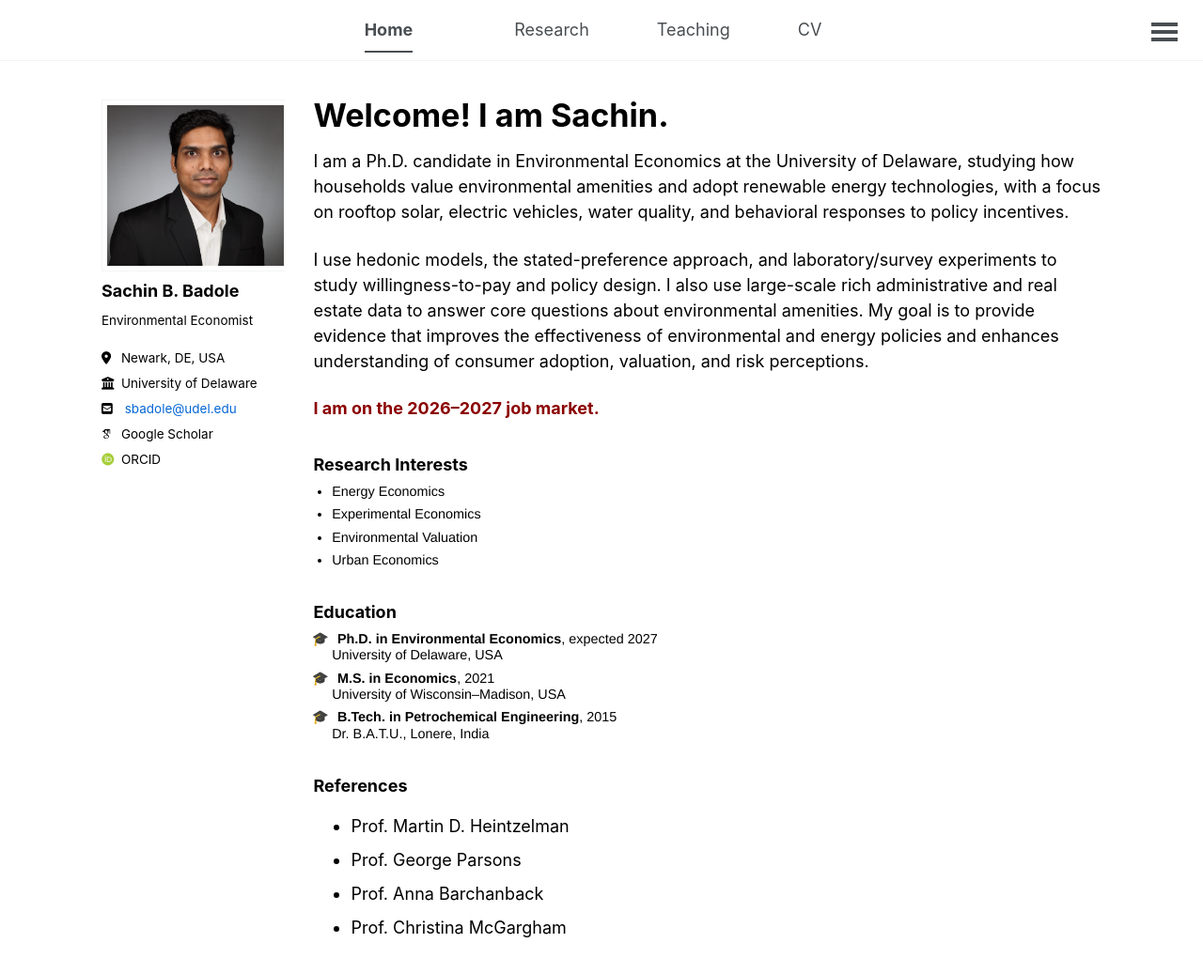
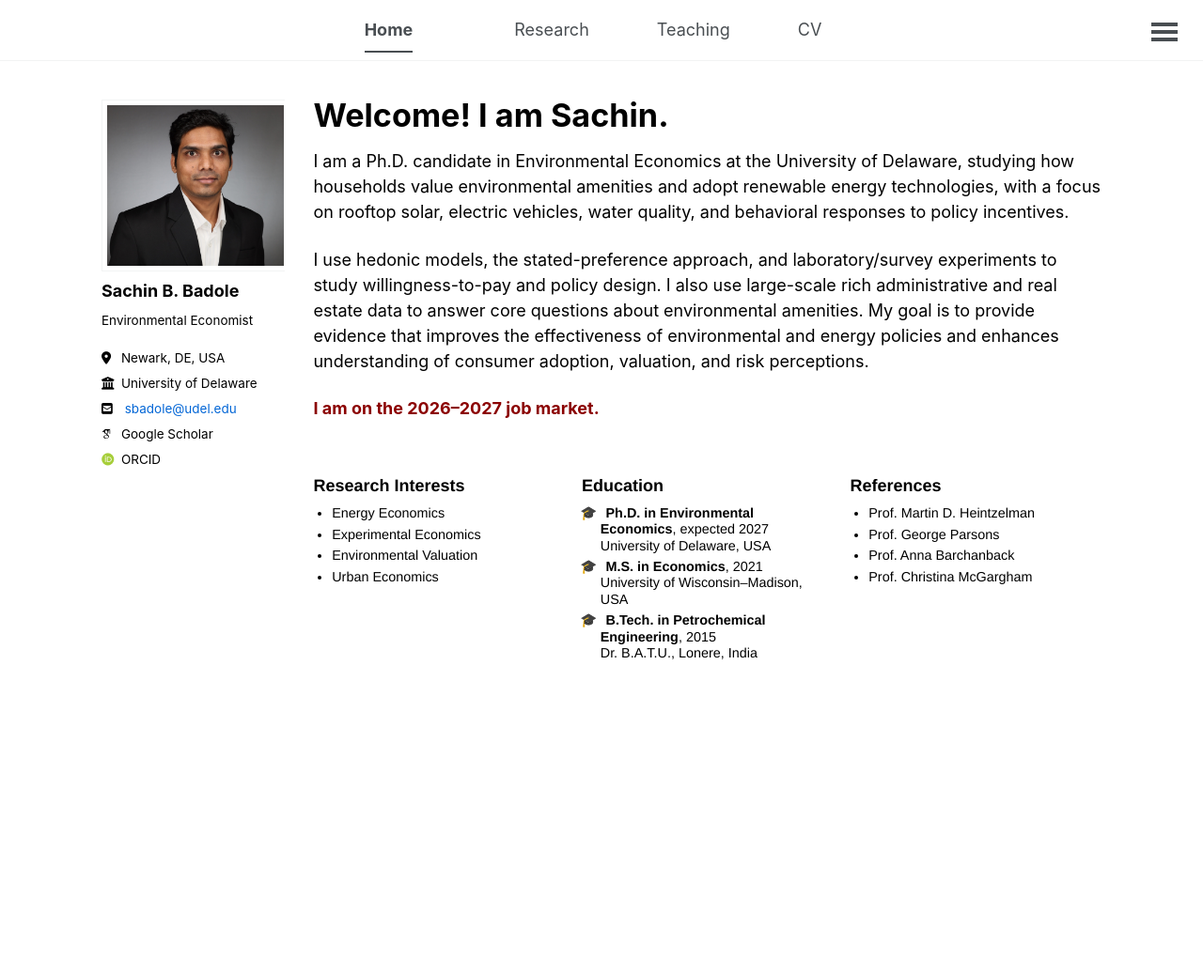
Before and after one commit to sachin-b-badole/sachin-b-badole.github.io, a Jekyll site: the page built from _pages/about.md, in a window 1280 px wide and 1217 px high. Shown: the top 1037 px of the window at 94% size. Built offline with Jekyll 4.4.1, drawn with Linux system fonts in a browser that asks for light colours; some web fonts are replaced.

Commit message:
Update custom.css

```diff
--- a/assets/css/custom.css
+++ b/assets/css/custom.css
@@ -260,77 +260,63 @@ img {
 }
 
 
-/*For research intrest and education*/
-/* ===== Two-column Interests + Education block under bio ===== */
+/*For research interest and education and reference*/
+/* ===== Three-column block under bio ===== */
 
-.two-col-row {
+.three-col-row {
   display: grid;
-  grid-template-columns: 1fr 1fr;
+  grid-template-columns: 1fr 1fr 1fr;
   gap: 1rem;
   margin-top: 0.75rem;
-  max-width: 1000px;
+  max-width: 1100px;
 }
 
-/* reduce gap in columns*/
-.two-col-section > div {
-  width: 48%;       /* give more line room */
+/* Headings */
+.three-col-block h3 {
+  font-family: "Helvetica Neue", Arial, sans-serif, serif;
+  font-size: 1rem;
+  font-weight: 600;
+  margin-bottom: 0.5rem;
 }
 
-
-/* Section headings */
-.two-col-block h3 {
-  font-family: "Helvetica Neue", Arial, sans-serif, serif;
-  font-size: 1.15rem;
-  font-weight: 600;
-  margin-bottom: 0.6rem;
-}
-
-/* Lists */
+/* Lists (interests, education, references) */
 .interest-list,
-.education-list {
+.education-list,
+.reference-list {
   padding-left: 1.1rem;
   margin: 0;
 }
 
 /* List items */
 .interest-list li,
-.education-list li {
+.education-list li,
+.reference-list li {
   font-family: "Helvetica Neue", Arial, sans-serif, serif;
-  font-size: 0.96rem;
-  line-height: 1.35;
-  margin-bottom: 0.4rem;
+  font-size: 0.80rem;
+  line-height: 1.2;
+  margin-bottom: 0.3rem;
 }
 
-/* Degrees in bold */
+/* Bold degrees */
 .education-list strong {
   font-weight: 600;
 }
 
-/* Optional: small mortarboard icon before each degree */
+/* Mortarboard icon for degrees */
 .education-list li::before {
   content: "🎓 ";
   margin-left: -1.2rem;
   margin-right: 0.3rem;
 }
 
-/* Stack on mobile */
-@media (max-width: 850px) {
-  .two-col-row {
+/* Stack columns on mobile */
+@media (max-width: 900px) {
+  .three-col-row {
     grid-template-columns: 1fr;
-    gap: 1.5rem;
+    gap: 1.25rem;
   }
 }
 
-/*font size*/
-.interest-list li,
-.education-list li {
-  font-size: 0.80rem;
-  line-height: 1.2;
-}
-
-.two-col-block h3 {
-  font-size: 1rem;
-}
 
 /*All color black*/
 body {
```
